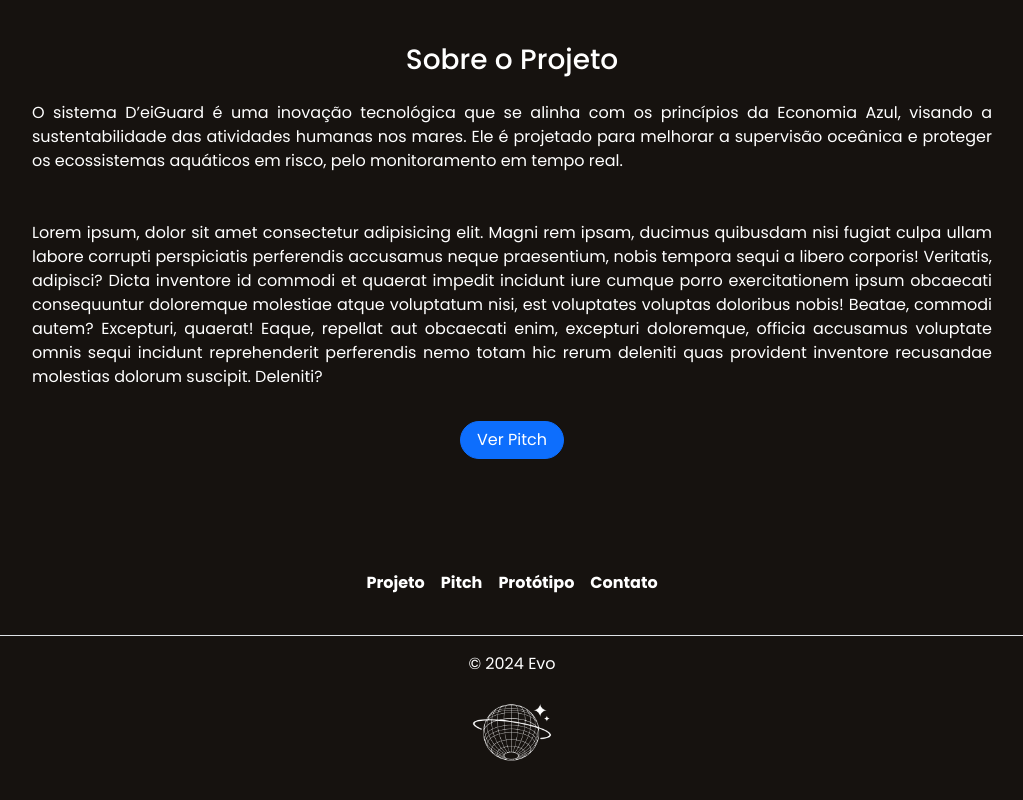
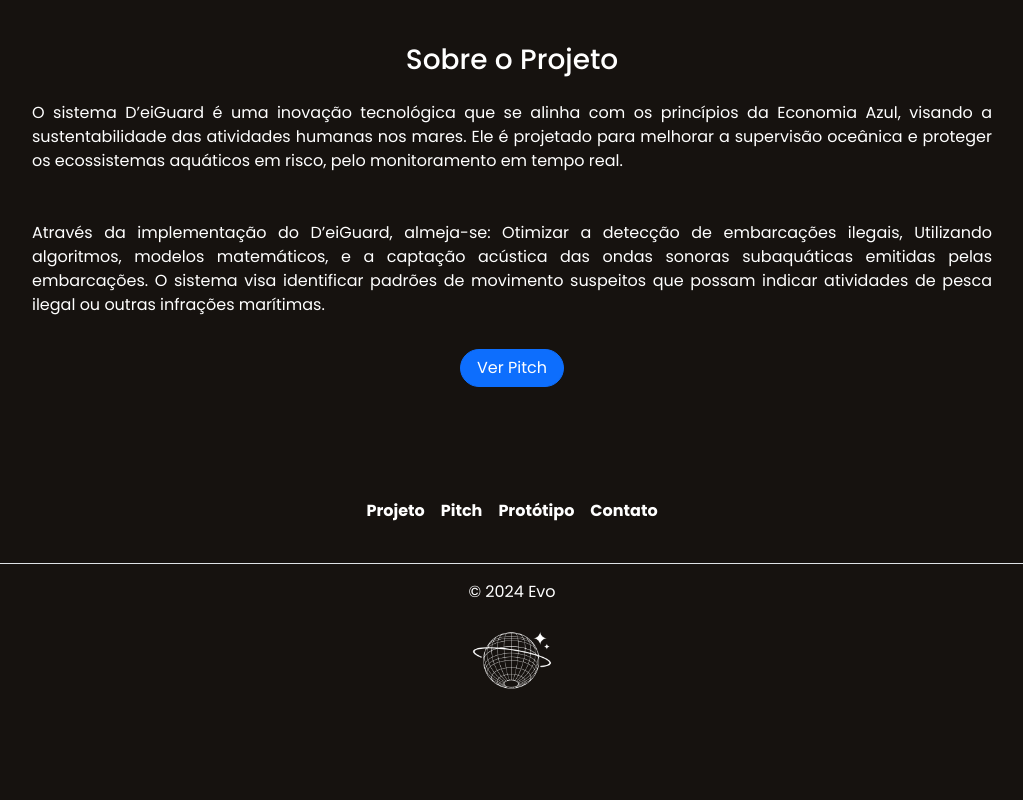
Before and after one commit to Victor-Otsuga/DeiGuard, a React (Vite) app: page / in a window 1280 px wide. Shown: the part 981-1781 px from the top of the page, without its empty margins (128-1151 px from the left). After the commit the page ends 1721 px from the top, so only its background shows below. Built offline with nearby package versions, Linux system fonts and the light colour scheme; no server answers.

Commit message:
Feat: Pitch

```diff
--- a/src/routes/Home.jsx
+++ b/src/routes/Home.jsx
@@ -53,9 +53,9 @@ function Home() {
 
         <div className="base-info">
           <p>
-            Lorem ipsum, dolor sit amet consectetur adipisicing elit. Magni rem ipsam, ducimus quibusdam nisi fugiat culpa ullam labore corrupti perspiciatis perferendis accusamus neque praesentium, nobis tempora sequi a libero corporis!
-            Veritatis, adipisci? Dicta inventore id commodi et quaerat impedit incidunt iure cumque porro exercitationem ipsum obcaecati consequuntur doloremque molestiae atque voluptatum nisi, est voluptates voluptas doloribus nobis! Beatae, commodi autem?
-            Excepturi, quaerat! Eaque, repellat aut obcaecati enim, excepturi doloremque, officia accusamus voluptate omnis sequi incidunt reprehenderit perferendis nemo totam hic rerum deleniti quas provident inventore recusandae molestias dolorum suscipit. Deleniti?
+          Através da implementação do D’eiGuard, almeja-se: Otimizar a detecção de embarcações ilegais, Utilizando algoritmos, modelos
+          matemáticos, e a captação acústica das ondas sonoras subaquáticas emitidas pelas embarcações. O sistema visa identificar padrões de movimento suspeitos que
+          possam indicar atividades de pesca ilegal ou outras infrações marítimas.
           </p>
 
         </div>
```
